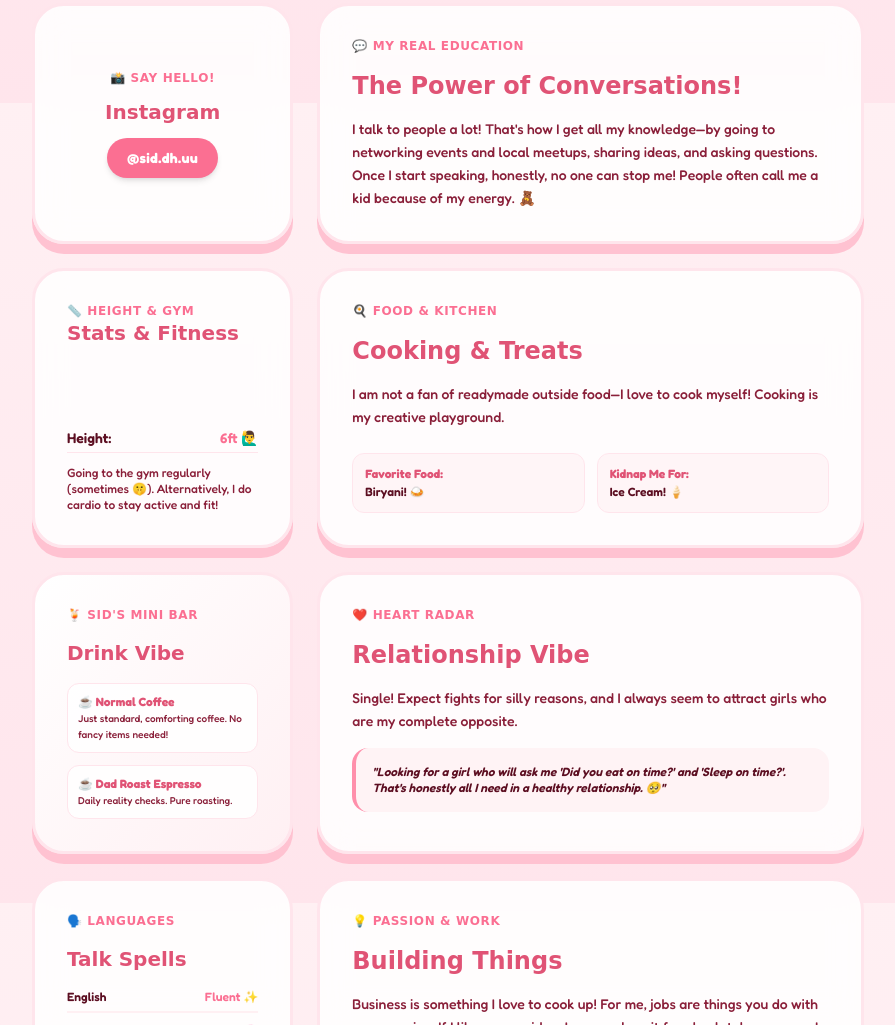
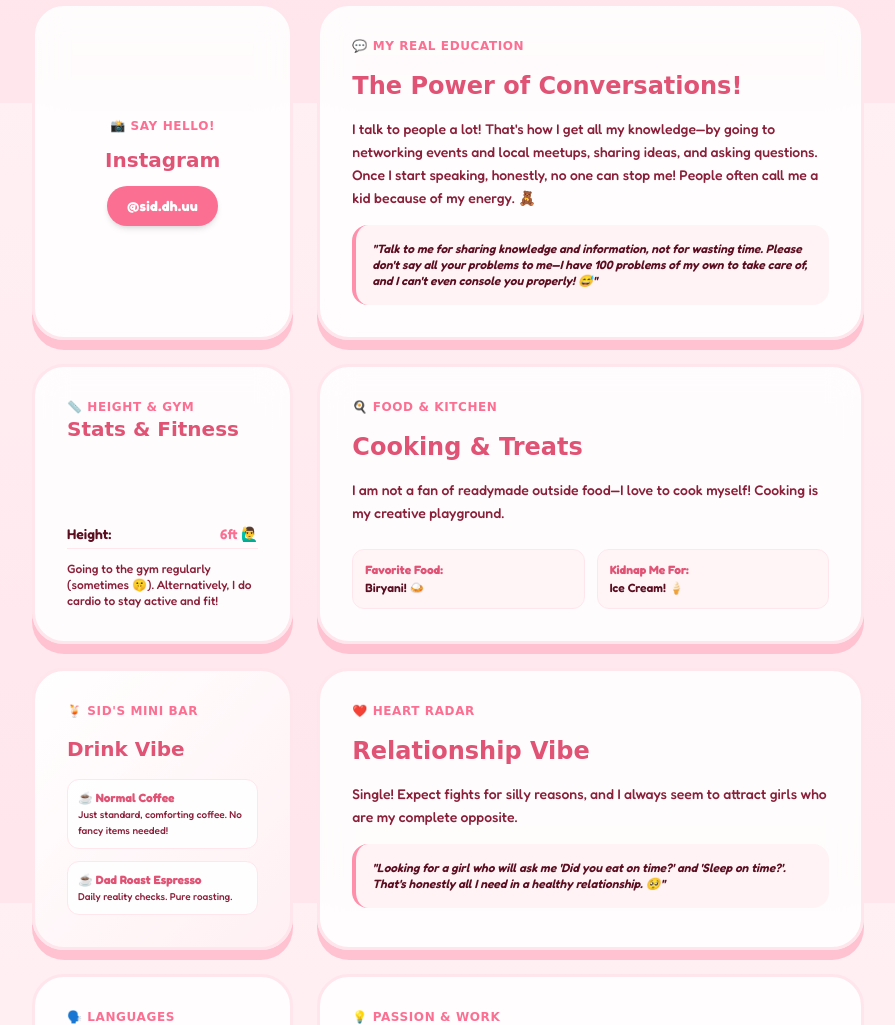
Before and after one commit to redsid5/siddartha-portfolio, a website: page sid.html in a window 1280 px wide. Shown: the part 697-1722 px from the top of the page, without its empty margins (192-1087 px from the left). Drawn offline with nearby package versions, Linux system fonts and the light colour scheme; a web font is replaced by a local one.

Commit message:
style: add funny problem-sharing disclaimer to sid.html conversations card

```diff
--- a/sid.html
+++ b/sid.html
@@ -185,6 +185,9 @@
                 <p class="text-pookie-800 text-sm leading-relaxed font-medium">
                     I talk to people a lot! That's how I get all my knowledge—by going to networking events and local meetups, sharing ideas, and asking questions. Once I start speaking, honestly, no one can stop me! People often call me a kid because of my energy. 🧸
                 </p>
+                <div class="bg-pookie-50/80 p-4 rounded-2xl border-l-4 border-pookie-400 text-xs font-semibold text-pookie-900 italic mt-2">
+                    "Talk to me for sharing knowledge and information, not for wasting time. Please don't say all your problems to me—I have 100 problems of my own to take care of, and I can't even console you properly! 😅"
+                </div>
             </div>
 
             <!-- Box: Height & Workout Vibe -->
```
